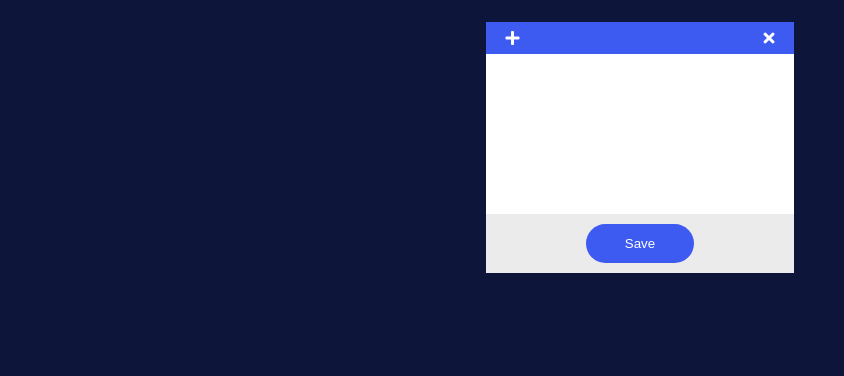
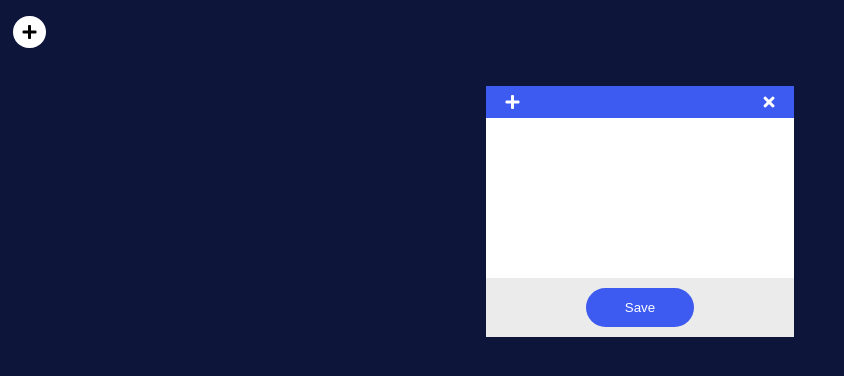
Before and after one commit to davidolaoluwa360/note-pad, a plain HTML site: page index.html in a window 1280 px wide. Shown: the whole page, without its empty margins (0-844 px from the left). Drawn offline with Linux system fonts and the light colour scheme.

Commit message:
adjust the note display

```diff
--- a/css/style.css
+++ b/css/style.css
@@ -7,6 +7,14 @@ body{
     background-color: #0e153a;
     margin: 0;
     padding: 0;
+}
+
+.add{
+    background-color: #ffffff;
+    border-radius: 30px;
+    padding: .5em .6em;
+    margin-left: .8em;
+    text-align: center;
 }
 
 .note-container{
--- a/index.html
+++ b/index.html
@@ -9,6 +9,7 @@
     <script type="module" src="./js/main.js" defer></script>
 </head>
 <body>
+    <p class="add-note-container"><i class="fas fa-plus add"></i></p>
     <section class="note-container">
     </section>
 </body>
--- a/js/main.js
+++ b/js/main.js
@@ -68,3 +68,8 @@ if(localStorage.length > 0){
 }else{
     note.addNote();
 }
+
+const startNote = document.querySelector(".add");
+startNote.addEventListener("click", () => {
+    note.addNote();
+})
```
